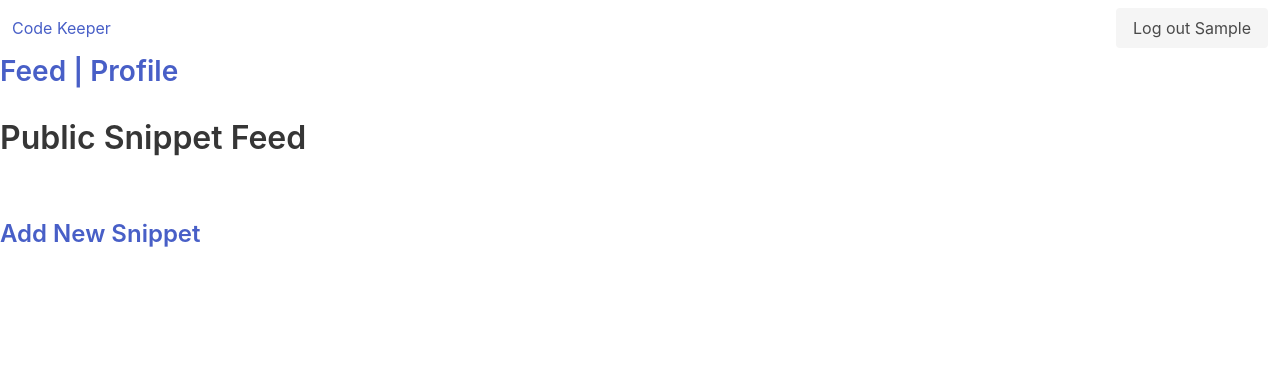
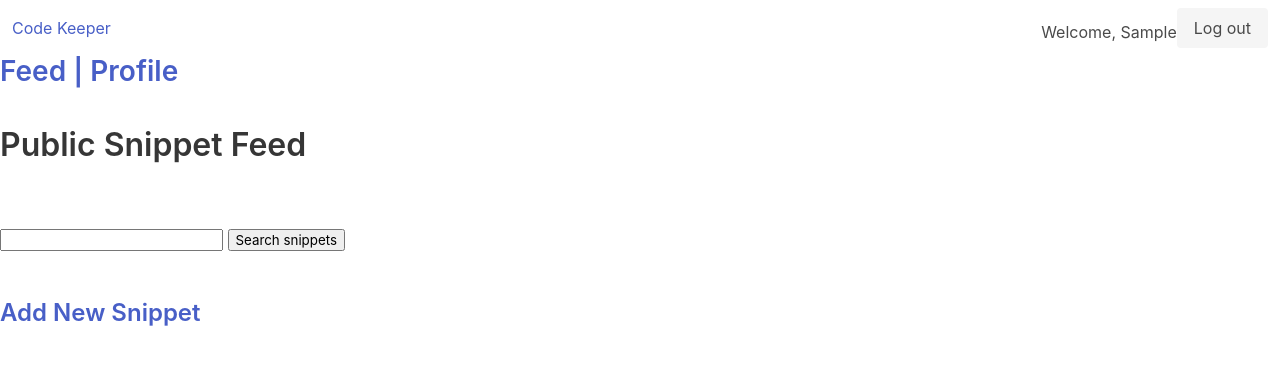
Before and after one commit to Momentum-Team-9/django-duplex-team_flying_squirrel, a Django app: page /feed/ in a window 1280 px wide. Shown: the top 365 px of the page. Run offline with Django 3.2, Linux system fonts and the light colour scheme; the visitor is signed in with stand-in values (Sample User, id 1); data that the repository does not hold is empty.

Commit message:
public snippet search working

```diff
--- a/code_snippet/urls.py
+++ b/code_snippet/urls.py
@@ -30,4 +30,5 @@ urlpatterns = [
     path('snippet/<int:pk>', views.snippet, name='snippet'),
     path('user/<int:pk>/profile/snippet/add', views.add_snippet, name='add_snippet'),
     path('user/<int:pk>/profile/snippet/edit', views.edit_snippet, name='edit_snippet'),
+    path('search/', views.snippet_search, name='snippet_search')
 ] + static(settings.MEDIA_URL, document_root=settings.MEDIA_ROOT)
--- /dev/null
+++ b/core/utils.py
@@ -0,0 +1,3 @@
+def is_ajax(request):
+
+    pass
--- a/core/views.py
+++ b/core/views.py
@@ -1,5 +1,6 @@
 from django.contrib.auth.decorators import login_required
 from django.shortcuts import render, redirect, get_object_or_404
+from django.http import JsonResponse
 from .models import User, Profile, Snippet
 from .forms import SnippetForm, ProfileForm
 from django.db.models import Q
@@ -97,8 +98,8 @@ def edit_snippet(request, pk):
     )
 
 
-def search(request):
+def snippet_search(request):
     query = request.GET.get("query")
-    search_results = Snippet.objects.filter(Q(title__icontains=query) | Q(code__icontains=query) | Q(language__icontains=query) | Q(created_by__icontains=query))
+    search_results = Snippet.objects.filter(Q(title__icontains=query) | Q(code__icontains=query) | Q(language__icontains=query))
 
-    return render(request, "index.html", {"search_results":search_results})
+    return render(request, "core/feed.html", {"snippets":search_results})
--- a/templates/base.html
+++ b/templates/base.html
@@ -7,6 +7,7 @@
     <meta http-equiv="X-UA-Compatible" content="IE=edge">
     <meta name="viewport" content="width=device-width, initial-scale=1.0">
     <link rel="stylesheet" href="https://cdn.jsdelivr.net/npm/bulma@0.9.3/css/bulma.min.css">
+    {% block javascript %}{% endblock javascript%}
     <title>Flying Squirrel Code Snippets</title>
 </head>
 <body>
@@ -20,8 +21,8 @@
             <div class="navbar-item">
                 <div class="buttons">
                     {% if request.user.pk != none %}
-                    <a class="button is-light" href="/accounts/logout">
-                        Log out {{user.username|title}}
+                    Welcome, {{user.username|title}}<a class="button is-light" href="/accounts/logout">
+                    Log out
                     </a>
                     {% endif %}
                     {% if request.user.pk == none %}
@@ -37,6 +38,13 @@
         </div>
     </nav>
     <div class="content">
+        {% if request.user.pk != none %}
+        <h2>
+        <a href="/feed">Feed |</a>
+        <a href="{% url 'user_profile' pk=request.user.pk %}">Profile</a>
+        </h2>
+    </br>
+        {% endif %}
         {% block content %}
         {% endblock %}
     </div>
--- a/templates/core/feed.html
+++ b/templates/core/feed.html
@@ -1,14 +1,21 @@
 {% extends "base.html" %}
+{% load static %}
+{% block javascript %}
+<script src ={% static 'core/js/scripts.js' %} defer></script>
+{% endblock javascript%}
+{% block content %}
 
-{% block content %}
 <header class="header">
-    <h2>
-        <a href="/feed">Feed |</a>
-        <a href="{% url 'user_profile' pk=request.user.pk %}">Profile</a>
-    </h2>
     <h1>Public Snippet Feed</h1>
 </header>
-</br></br>
+</br>
+</br>
+<form action={% url "snippet_search" %} method="GET">
+    <input type="text" name="query" />
+    <button type="submit">Search snippets</button>
+  </form>
+</br>
+</br>
 <div class="snippets-box">
     <div>
         <h3><a href="{% url 'add_snippet' pk=user.pk %}">Add New Snippet</a></h3>
```
Also changed, not shown: templates/core/user_profile.html (+2 -7 lines), static/core/js/scripts.js (added), 2 other files.
